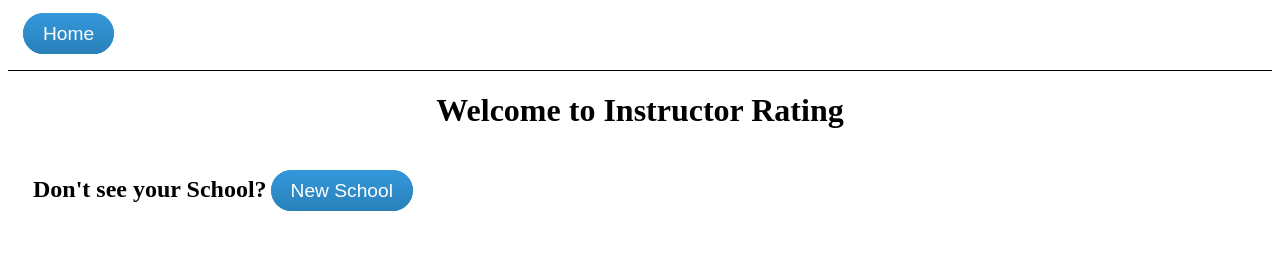
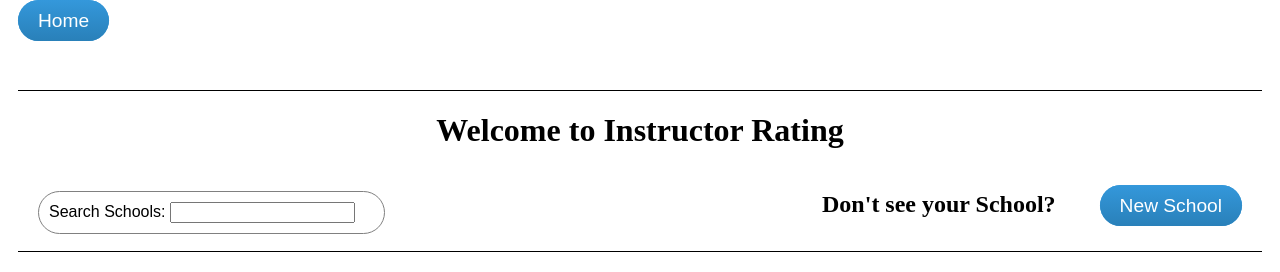
Before and after one commit to BrendanDayley/instructor-rating, a website: page public/index.html at #!/home in a window 1280 px wide. Drawn offline with nearby package versions, Linux system fonts and the light colour scheme; some packages are replaced by stand-ins of ours; no server answers.

Commit message:
added more styling, along with some more functionality

```diff
--- a/controllers/teacherCtrl.js
+++ b/controllers/teacherCtrl.js
@@ -10,7 +10,6 @@ module.exports = {
 	},
 
 	read: function (req, res) {
-		console.log(req.query);
 		Teacher.find(req.params)
 			.exec(function (err, result) {
 				if (err) return res.status(500).send(err);
--- a/models/universities.js
+++ b/models/universities.js
@@ -3,10 +3,10 @@ var mongoose = require('mongoose');
 var universitySchema = new mongoose.Schema({
 	name: {
 		type: String,
-		Unique: true,
+		unique: true,
 		required: true,
 		index: true,
 	},
 })
 
-module.exports = mongoose.model ('University', universitySchema);
+module.exports = mongoose.model('University', universitySchema);
--- a/public/scripts/ctrls/mainCtrl.js
+++ b/public/scripts/ctrls/mainCtrl.js
@@ -24,7 +24,6 @@ app.controller('universityCtrl', function ($scope, universityService, teacherSer
 
 
 .controller('classCtrl', function ($scope, reviewService) {
-
 })
 
 
--- a/public/styles/styles.css
+++ b/public/styles/styles.css
@@ -7,26 +7,21 @@
 }
 .clickable {
 	cursor: pointer;
-	border: 1px ridge grey;
-	margin-bottom: 15px;
 	text-align: center;
 	width: 100%;
-	padding 0px;
+	padding: 0px;
+	margin-bottom: 1px;
 }
 .nav {
 	border-bottom: 1px solid black;
-	padding: 15px;
-	padding-bottom: 25px;
+	margin: 10px;
+	height: 80px;
 }
 li {
 	text-decoration: none;
 }
 .capitalize {
 	text-transform: capitalize;
-}
-.right {
-	padding: 25px;
-	margin: 5px 0;
 }
 .third {
 	display: inline;
@@ -102,3 +97,21 @@ li {
 	align-content: flex-start;
 	text-align: center;
 }
+.space {
+	padding: 10px;
+	font-family: Arial;
+	font-size 18px;
+	border: 1px ridge grey;
+	border-radius: 28px;
+	width: 325px;
+	float: left;
+}
+.split {
+	display: inline;
+	margin: 20px;
+}
+.right {
+	display: inline;
+	float: right;
+	margin: 20px 0;
+}
--- a/public/views/home.html
+++ b/public/views/home.html
@@ -1,11 +1,16 @@
 <div class="homeContainer">
 	<h1 class="center">Welcome to Instructor Rating </h1>
-	<div class="right">
-		<h2 class="third">Don't see your School?</h2>
-		<a class="third button" ui-sref="createUniversity">New School</a>
+	<div class="nav">
+		<div class="right">
+			<h2 class="split">Don't see your School?</h2>
+			<a class="split button" ui-sref="createUniversity">New School</a>
+		</div>
+		<div class="space split">
+			Search Schools:
+			<input type='text' ng-model="search.name" />
+		</div>
 	</div>
-
-	<div class='listings' ng-repeat="university in universities" ng-switch on="($index % 2)" ui-sref='teachers({ university_id: university._id })'>
+	<div class='listings' ng-repeat="university in universities | filter:search" ng-switch on="($index % 2)" ui-sref='teachers({ university_id: university._id })'>
 
 		<div ng-switch-when='0' class='clickable focus '>
 			<b class='capitalize'>{{university.name}}</b>
```
Also changed, not shown: models/class.js (+9 -3 lines), public/views/teacher.html (+9 -3 lines).
